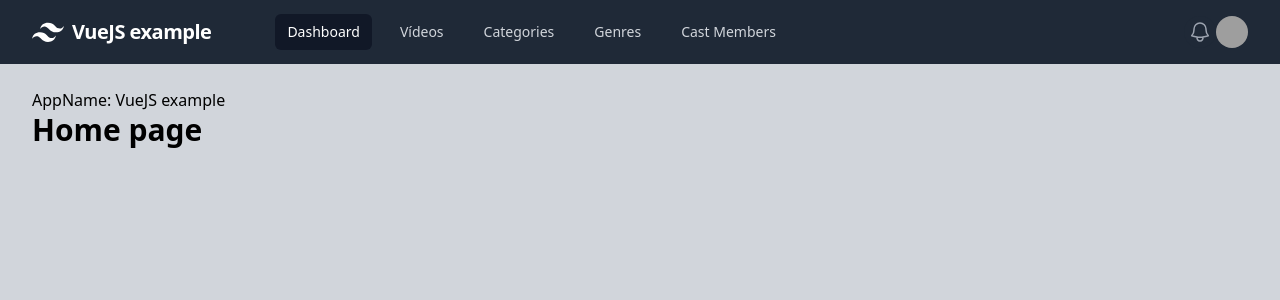
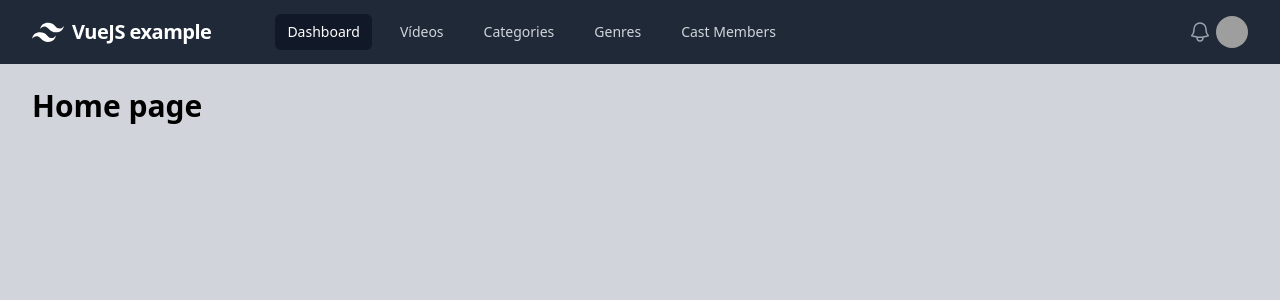
Before and after one commit to epscavalcante/codeflix-catalog-admin-client, a Vue app: page / in a window 1280 px wide. Shown: the top 300 px of the page. Built offline with nearby package versions, Linux system fonts and the light colour scheme; no server answers; grey boxes are pictures that could not be loaded.

Commit message:
volta com o base

```diff
--- a/src/App.vue
+++ b/src/App.vue
@@ -91,7 +91,6 @@
 
   <main class="py-6">
     <div class="mx-auto max-w-7xl px-4 sm:px-6 lg:px-8 min-h-full">
-      AppName: {{ appName }}
       <RouterView />
     </div>
   </main>
--- a/vite.config.ts
+++ b/vite.config.ts
@@ -3,6 +3,7 @@ import vue from '@vitejs/plugin-vue'
 
 // https://vitejs.dev/config/
 export default defineConfig({
+  base: '/codeflix-catalog-admin-client/',
   plugins: [vue()],
   server:{
     host: '0.0.0.0',
```
